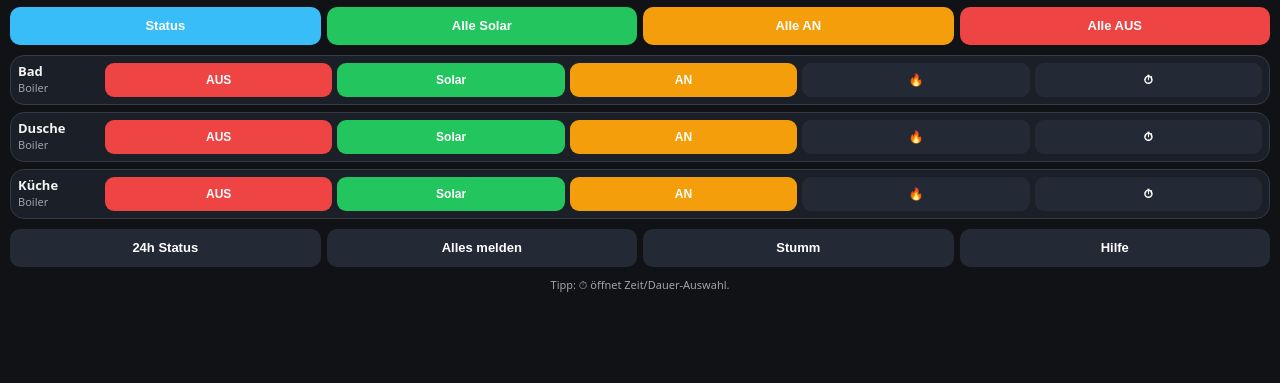
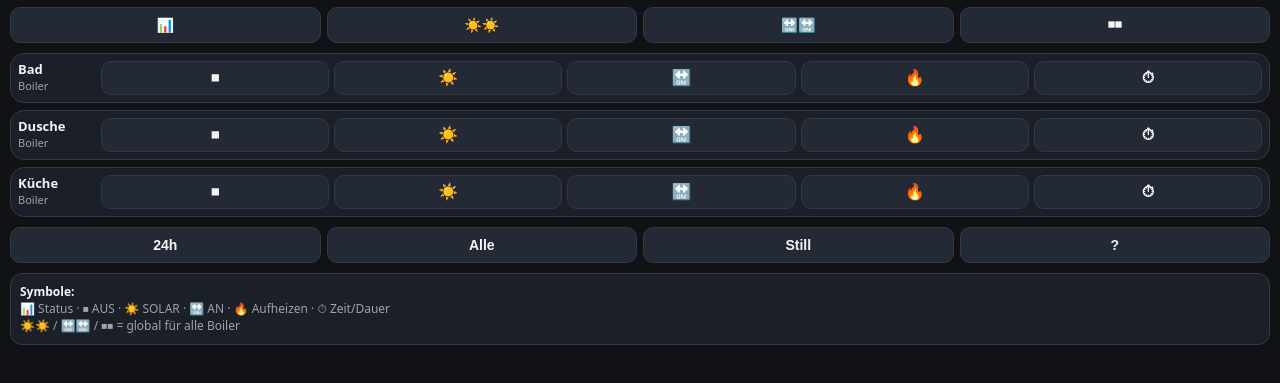
Before and after one commit to p4d2v2kqd8-sudo/boiler-mini-app, a plain HTML site: page index.html in a window 1280 px wide. Shown: the part 39-422 px from the top of the page. Drawn offline with Linux system fonts and the light colour scheme.

Commit message:
Update index.html

```diff
--- a/index.html
+++ b/index.html
@@ -9,14 +9,11 @@
     :root {
       --bg: #101216;
       --card: #1b1f27;
-      --card2: #242a35;
+      --button: #242a35;
       --text: #f4f4f5;
       --muted: #a1a1aa;
       --border: #333a46;
-      --accent: #f59e0b;
-      --danger: #ef4444;
-      --ok: #22c55e;
-      --blue: #38bdf8;
+      --active: #38bdf8;
     }
 
     * {
@@ -38,22 +35,15 @@
       line-height: 1.2;
     }
 
-    .top {
-      display: grid;
-      grid-template-columns: repeat(4, 1fr);
-      gap: 6px;
-      margin-bottom: 10px;
-    }
-
     button {
-      border: 0;
+      border: 1px solid var(--border);
       border-radius: 10px;
-      padding: 9px 6px;
-      font-size: 13px;
+      padding: 8px 4px;
+      font-size: 14px;
       font-weight: 650;
-      color: white;
-      background: var(--card2);
-      min-height: 38px;
+      color: var(--text);
+      background: var(--button);
+      min-height: 36px;
     }
 
     button:active {
@@ -61,20 +51,11 @@
       opacity: 0.85;
     }
 
-    .danger {
-      background: var(--danger);
-    }
-
-    .solar {
-      background: var(--ok);
-    }
-
-    .on {
-      background: var(--accent);
-    }
-
-    .status {
-      background: var(--blue);
+    .top {
+      display: grid;
+      grid-template-columns: repeat(4, 1fr);
+      gap: 6px;
+      margin-bottom: 10px;
     }
 
     .panel {
@@ -85,7 +66,7 @@
 
     .row {
       display: grid;
-      grid-template-columns: 82px repeat(5, 1fr);
+      grid-template-columns: 78px repeat(5, 1fr);
       gap: 5px;
       align-items: center;
       background: var(--card);
@@ -107,17 +88,25 @@
     }
 
     .mini {
-      padding: 7px 4px;
       min-height: 34px;
-      font-size: 12px;
-      border-radius: 9px;
+      font-size: 16px;
+      padding: 6px 2px;
     }
 
-    .footer {
-      margin-top: 9px;
+    .legend {
+      margin-top: 10px;
+      padding: 9px;
+      border: 1px solid var(--border);
+      border-radius: 12px;
+      background: var(--card);
       color: var(--muted);
-      font-size: 11px;
-      text-align: center;
+      font-size: 12px;
+      line-height: 1.45;
+    }
+
+    .legend b {
+      color: var(--text);
+      font-weight: 700;
     }
 
     .overlay {
@@ -162,13 +151,9 @@
       gap: 6px;
     }
 
-    .seg button {
-      background: var(--card2);
-    }
-
     .seg button.active {
-      outline: 2px solid var(--blue);
-      background: #0f3b4d;
+      outline: 2px solid var(--active);
+      background: #0f2f3c;
     }
 
     .picker {
@@ -179,7 +164,8 @@
     }
 
     .value {
-      background: var(--card2);
+      background: var(--button);
+      border: 1px solid var(--border);
       border-radius: 10px;
       min-height: 38px;
       display: flex;
@@ -196,28 +182,19 @@
       margin-top: 12px;
     }
 
-    .primary {
-      background: var(--blue);
-    }
-
-    .cancel {
-      background: #3f3f46;
-    }
-
     @media (max-width: 360px) {
       body {
         padding: 7px;
       }
 
       .row {
-        grid-template-columns: 74px repeat(5, 1fr);
+        grid-template-columns: 70px repeat(5, 1fr);
         gap: 4px;
         padding: 6px;
       }
 
       .mini {
-        font-size: 11px;
-        padding: 6px 3px;
+        font-size: 15px;
       }
 
       .name {
@@ -231,10 +208,10 @@
   <h1>Boilersteuerung</h1>
 
   <div class="top">
-    <button class="status" onclick="send('/boiler_status')">Status</button>
-    <button class="solar" onclick="send('/boiler_solar')">Alle Solar</button>
-    <button class="on" onclick="send('/boiler_an')">Alle AN</button>
-    <button class="danger" onclick="send('/boiler_aus')">Alle AUS</button>
+    <button onclick="send('/boiler_status')">📊</button>
+    <button onclick="send('/boiler_solar')">☀️☀️</button>
+    <button onclick="send('/boiler_an')">🔛🔛</button>
+    <button onclick="send('/boiler_aus')">⏹⏹</button>
   </div>
 
   <div class="panel">
@@ -243,9 +220,9 @@
         <div class="name">Bad</div>
         <div class="small">Boiler</div>
       </div>
-      <button class="mini danger" onclick="send('/boiler_bad_aus')">AUS</button>
-      <button class="mini solar" onclick="send('/boiler_bad_solar')">Solar</button>
-      <button class="mini on" onclick="send('/boiler_bad_an')">AN</button>
+      <button class="mini" onclick="send('/boiler_bad_aus')">⏹</button>
+      <button class="mini" onclick="send('/boiler_bad_solar')">☀️</button>
+      <button class="mini" onclick="send('/boiler_bad_an')">🔛</button>
       <button class="mini" onclick="send('/boiler_bad_aufheizen')">🔥</button>
       <button class="mini" onclick="openSchedule('bad', 'Bad')">⏱</button>
     </div>
@@ -255,9 +232,9 @@
         <div class="name">Dusche</div>
         <div class="small">Boiler</div>
       </div>
-      <button class="mini danger" onclick="send('/boiler_dusche_aus')">AUS</button>
-      <button class="mini solar" onclick="send('/boiler_dusche_solar')">Solar</button>
-      <button class="mini on" onclick="send('/boiler_dusche_an')">AN</button>
+      <button class="mini" onclick="send('/boiler_dusche_aus')">⏹</button>
+      <button class="mini" onclick="send('/boiler_dusche_solar')">☀️</button>
+      <button class="mini" onclick="send('/boiler_dusche_an')">🔛</button>
       <button class="mini" onclick="send('/boiler_dusche_aufheizen')">🔥</button>
       <button class="mini" onclick="openSchedule('dusche', 'Dusche')">⏱</button>
     </div>
@@ -267,23 +244,25 @@
         <div class="name">Küche</div>
         <div class="small">Boiler</div>
       </div>
-      <button class="mini danger" onclick="send('/boiler_kueche_aus')">AUS</button>
-      <button class="mini solar" onclick="send('/boiler_kueche_solar')">Solar</button>
-      <button class="mini on" onclick="send('/boiler_kueche_an')">AN</button>
+      <button class="mini" onclick="send('/boiler_kueche_aus')">⏹</button>
+      <button class="mini" onclick="send('/boiler_kueche_solar')">☀️</button>
+      <button class="mini" onclick="send('/boiler_kueche_an')">🔛</button>
       <button class="mini" onclick="send('/boiler_kueche_aufheizen')">🔥</button>
       <button class="mini" onclick="openSchedule('kueche', 'Küche')">⏱</button>
     </div>
   </div>
 
   <div class="top" style="margin-top:10px;">
-    <button onclick="send('/boiler_status_24h')">24h Status</button>
-    <button onclick="send('/boiler_status_alle')">Alles melden</button>
-    <button onclick="send('/boiler_status_nein')">Stumm</button>
-    <button onclick="send('/hilfe')">Hilfe</button>
+    <button onclick="send('/boiler_status_24h')">24h</button>
+    <button onclick="send('/boiler_status_alle')">Alle</button>
+    <button onclick="send('/boiler_status_nein')">Still</button>
+    <button onclick="send('/hilfe')">?</button>
   </div>
 
-  <div class="footer">
-    Tipp: ⏱ öffnet Zeit/Dauer-Auswahl.
+  <div class="legend">
+    <b>Symbole:</b><br>
+    📊 Status · ⏹ AUS · ☀️ SOLAR · 🔛 AN · 🔥 Aufheizen · ⏱ Zeit/Dauer<br>
+    ☀️☀️ / 🔛🔛 / ⏹⏹ = global für alle Boiler
   </div>
 
   <div class="overlay" id="overlay">
@@ -293,8 +272,8 @@
       <div class="section">
         <div class="label">Aktion</div>
         <div class="seg">
-          <button id="actionHeat" class="active" onclick="setAction('aufheizen')">Aufheizen</button>
-          <button id="actionOn" onclick="setAction('stunden_an')">Stunden AN</button>
+          <button id="actionHeat" class="active" onclick="setAction('aufheizen')">🔥 Aufheizen</button>
+          <button id="actionOn" onclick="setAction('stunden_an')">🔛 Stunden AN</button>
         </div>
       </div>
 
@@ -325,8 +304,8 @@
       </div>
 
       <div class="modal-actions">
-        <button class="cancel" onclick="closeSchedule()">Abbrechen</button>
-        <button class="primary" onclick="submitSchedule()">Starten</button>
+        <button onclick="closeSchedule()">Abbrechen</button>
+        <button onclick="submitSchedule()">Senden</button>
       </div>
     </div>
   </div>
@@ -355,6 +334,8 @@
       tg.sendData(JSON.stringify({
         command: command
       }));
+
+      tg.close();
     }
 
     function openSchedule(key, label) {
@@ -388,13 +369,8 @@
     function changeHour(delta) {
       currentHour += delta;
 
-      if (currentHour < 0) {
-        currentHour = 23;
-      }
-
-      if (currentHour > 23) {
-        currentHour = 0;
-      }
+      if (currentHour < 0) currentHour = 23;
+      if (currentHour > 23) currentHour = 0;
 
       updateModal();
     }
@@ -402,20 +378,18 @@
     function changeDuration(delta) {
       currentDuration += delta;
 
-      if (currentDuration < 1) {
-        currentDuration = 1;
-      }
-
-      if (currentDuration > 24) {
-        currentDuration = 24;
-      }
+      if (currentDuration < 1) currentDuration = 1;
+      if (currentDuration > 24) currentDuration = 24;
 
       updateModal();
     }
 
     function updateModal() {
-      document.getElementById('hourValue').textContent = String(currentHour).padStart(2, '0') + ':00';
-      document.getElementById('durationValue').textContent = currentDuration + ' h';
+      document.getElementById('hourValue').textContent =
+        String(currentHour).padStart(2, '0') + ':00';
+
+      document.getElementById('durationValue').textContent =
+        currentDuration + ' h';
 
       document.getElementById('actionHeat').classList.toggle('active', currentAction === 'aufheizen');
       document.getElementById('actionOn').classList.toggle('active', currentAction === 'stunden_an');
@@ -443,7 +417,6 @@
       }
 
       send(cmd);
-      closeSchedule();
     }
   </script>
 </body>
```
